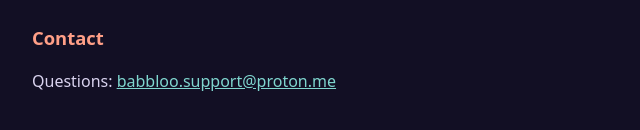
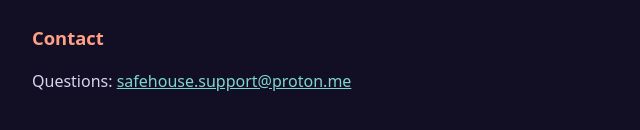
Before and after one commit to DreadPyke/dreadpyke.github.io, a plain HTML site: page babbloo/privacy.html in a window 1280 px wide. Shown: the part 1213-1343 px from the top of the page, 248-888 px from the left. Drawn offline with Linux system fonts and the light colour scheme.

Commit message:
Babbloo and OVERDRIVE privacy pages: support email is now safehouse.support@proton.me
Co-Authored-By: Claude Opus 5.5 <noreply@anthropic.com>

```diff
--- a/babbloo/privacy.html
+++ b/babbloo/privacy.html
@@ -40,7 +40,7 @@
 <p>If this policy changes, we'll update this page and the date above.</p>
 
 <h2>Contact</h2>
-<p>Questions: <a href="mailto:babbloo.support@proton.me">babbloo.support@proton.me</a></p>
+<p>Questions: <a href="mailto:safehouse.support@proton.me">safehouse.support@proton.me</a></p>
 </main>
 </body>
 </html>
```
Also changed, not shown: overdrive/privacy.html (+1 -1 lines).
